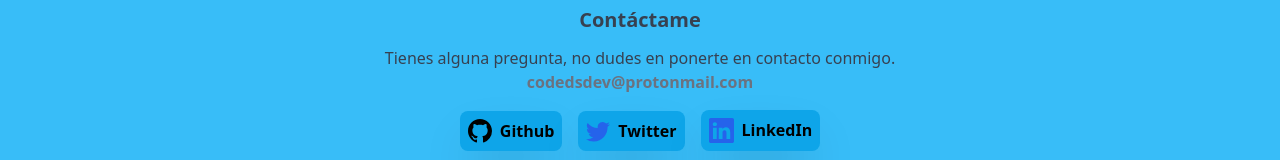
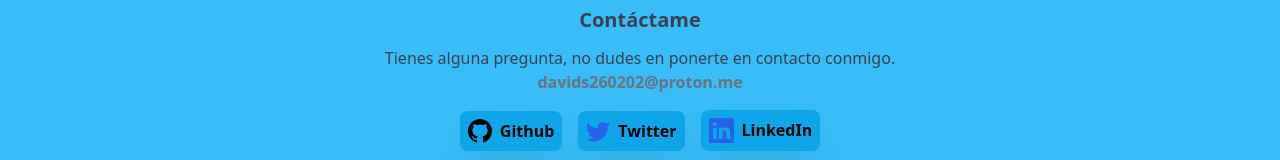
Before and after one commit to DavidS2602/Portfolio, a React (Vite) app: page / in a window 1280 px wide. Shown: the part 2689-2849 px from the top of the page. Built offline with nearby package versions, Linux system fonts and the light colour scheme.

Commit message:
Update email address in ContactSection component

```diff
--- a/src/Components/ContactSection.jsx
+++ b/src/Components/ContactSection.jsx
@@ -53,9 +53,9 @@ const ContactSection = () => {
                     </p>
                     <a
                         className="Email font-semibold text-md text-gray-500 dark:text-gray-50"
-                        href="mailto:codedsdev@protonmail.com"
+                        href="mailto:davids260202@proton.me"
                     >
-                        codedsdev@protonmail.com
+                        davids260202@proton.me
                     </a>
                 </motion.div>
                 <div className="icons flex items-center gap-4 font-semibold">
```
